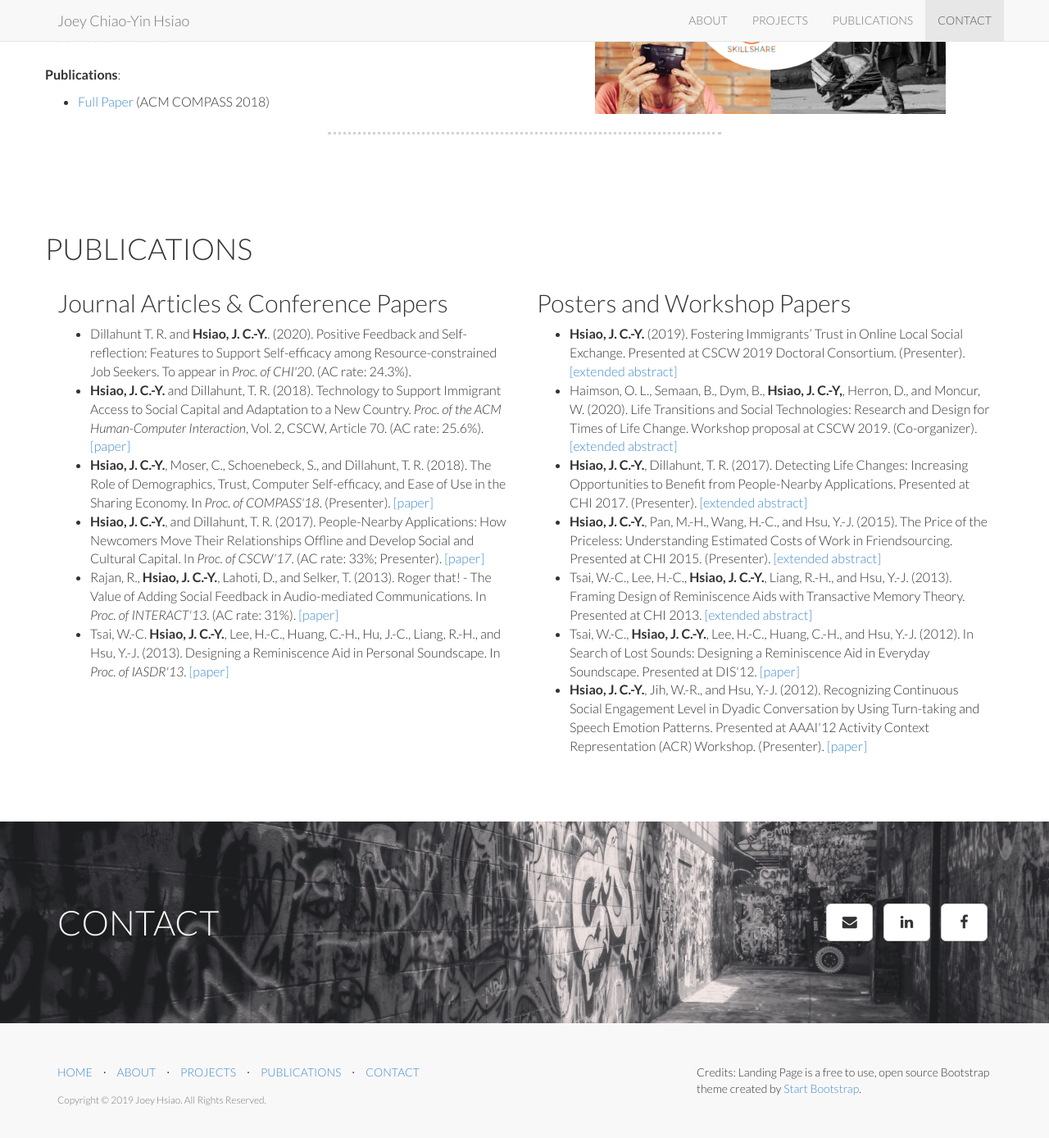
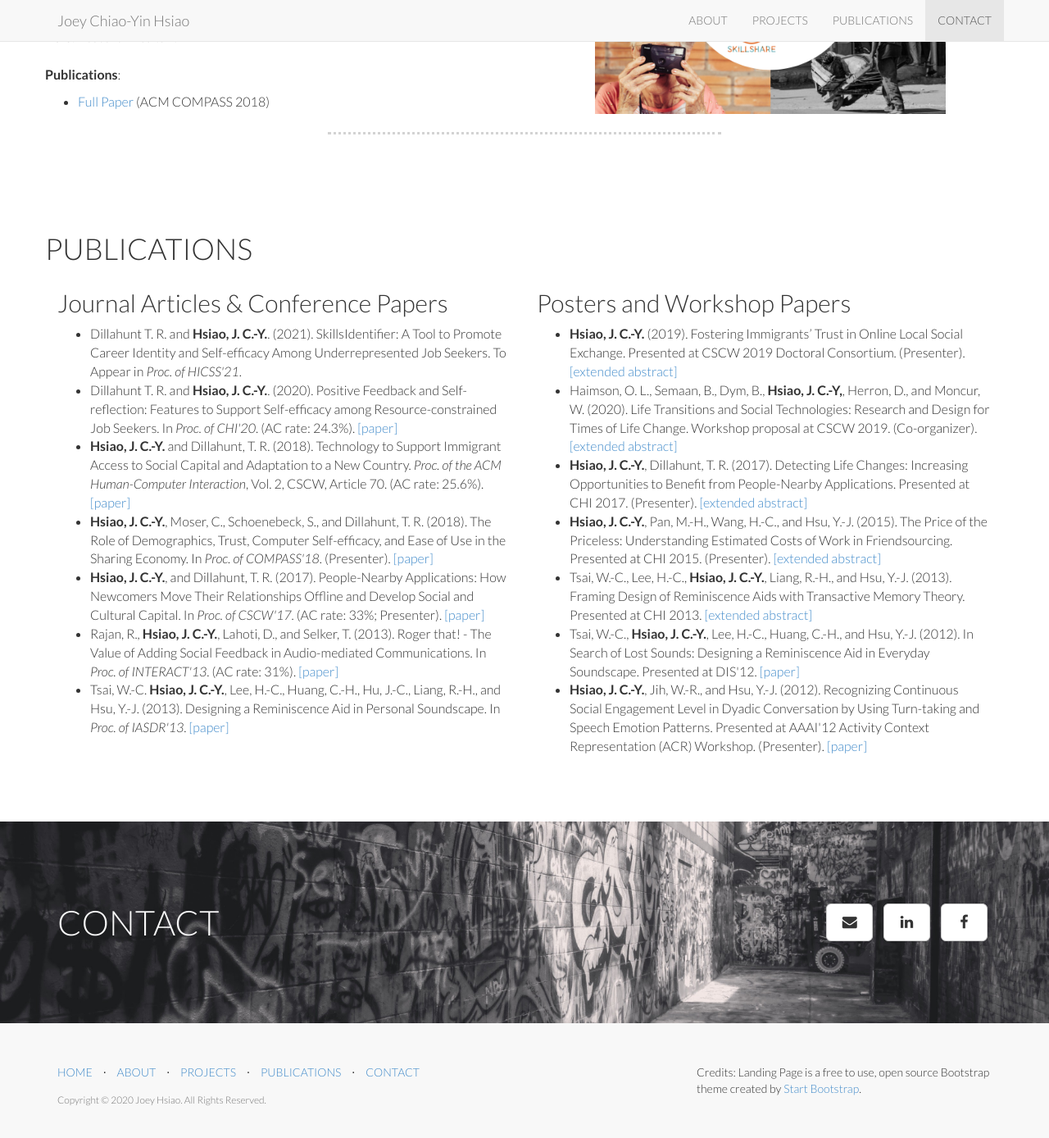
Before and after one commit to joeycyhsiao/joeycyhsiao.github.io, a Jekyll site: the page built from index.html, in a window 1280 px wide and 1400 px high, scrolled down 3135 px. Shown: the top 1388 px of the window at 82% size. Built offline with Jekyll 4.4.1, drawn with Linux system fonts in a browser that asks for light colours; some of the changed text lies outside the part shown.

Commit message:
Update publications

```diff
--- a/_config.yml
+++ b/_config.yml
@@ -7,7 +7,7 @@ title: Joey Chiao-Yin Hsiao
 email: jcyhsiao@umich.edu
 author: Joey Chiao-Yin Hsiao, Joey Hsiao, Chiao-Yin Hsiao
 description: "Joey Chiao-Yin Hsiao, a Ph.D. candidate at the School of Information, University of Michigan. Joey's research is focused on how location-based social applications, such as people-nearby applications and sharing economy applications, can support newcomers in adapting to a new environment."
-copyright: 'Copyright &copy; 2019 Joey Hsiao. All Rights Reserved.'
+copyright: 'Copyright &copy; 2020 Joey Hsiao. All Rights Reserved.'
 credits: 'Credits: Landing Page is a free to use, open source Bootstrap theme created by <a href="http://startbootstrap.com/">Start Bootstrap</a>.'
 keywords:
   - Human-Computer Interaction
--- a/_data/papers.yml
+++ b/_data/papers.yml
@@ -1,9 +1,17 @@
+- paper:
+  authors: Dillahunt T. R. and <b>Hsiao, J. C.-Y.</b>.
+  title: "SkillsIdentifier: A Tool to Promote Career Identity and Self-efficacy Among Underrepresented Job Seekers"
+  year: "2021"
+  venue: To Appear in <i>Proc. of HICSS'21</i>
+
 - paper:
   authors: Dillahunt T. R. and <b>Hsiao, J. C.-Y.</b>.
   title: "Positive Feedback and Self-reflection: Features to Support Self-efficacy among Resource-constrained Job Seekers"
   year: "2020"
-  venue: To appear in <i>Proc. of CHI'20</i>
+  venue: In <i>Proc. of CHI'20</i>
   info: "AC rate: 24.3%"
+  file:
+    - url: "Dillahunt_CHI20.pdf"
 
 - paper:
   authors: <b>Hsiao, J. C.-Y.</b> and Dillahunt, T. R.
--- a/_data/recent.yml
+++ b/_data/recent.yml
@@ -18,7 +18,7 @@
         venue: "ACM CSCW 2019 Workshop Proposal"
 
 - name: "Designing Next-Generational Employment Tools for Underserved Job Seekers"
-  role: "Project Manager"
+  role: "Project Leader"
   responsibility: "Study design, data analysis, article writing"
   img: "emp_tools.png"
   description: "The ubiquity of technologies such as robotics, artificial intelligence, and the Internet of Things have changed the nature of work. Despite the many benefits created by these technologies, these transformations in the employment landscape have posed challenges for job seekers, especially those with limited education and low resources. This research investigates how digital tools should be designed and implemented to support employment among low-resourced job seekers."
@@ -26,4 +26,4 @@
       - paper:
         url: "#"
         type: "Full Paper"
-        venue: "To appear in ACM CHI 2020"
+        venue: "ACM CHI 2020"
```
Also changed, not shown: 1 other file.
